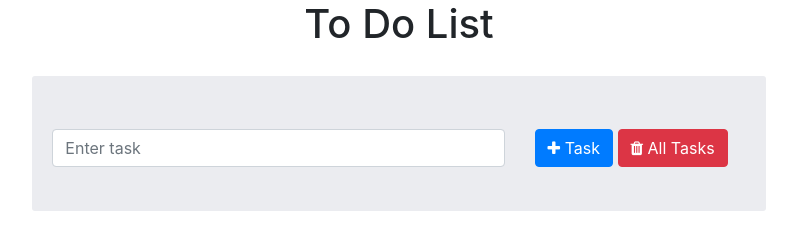
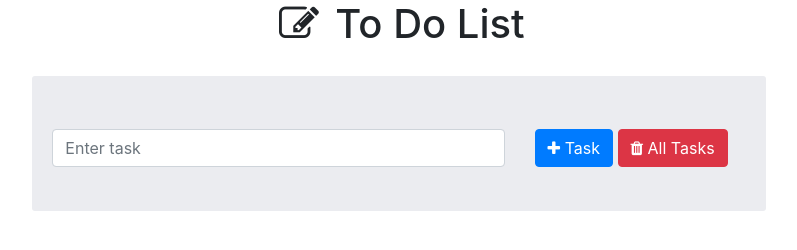
Before and after one commit to hndathome/frontend-tasklist-withvue, a plain HTML site: page index.html in a window 1280 px wide. Shown: the whole page, without its empty margins (241-1038 px from the left). Drawn offline with nearby package versions, Linux system fonts and the light colour scheme.

Commit message:
add font awesome icon to h1

```diff
--- a/index.html
+++ b/index.html
@@ -61,7 +61,7 @@
 
 <body>
     <div class="container" id="app">
-        <h1>To Do List</h1>
+        <h1><i class="fa fa-fw fa-edit"></i> To Do List</h1>
         <div class="row" style="padding: 20px;">
             <div class="col-md-8 offset-md-2 to-do-list">
                 <div class="row">
```
